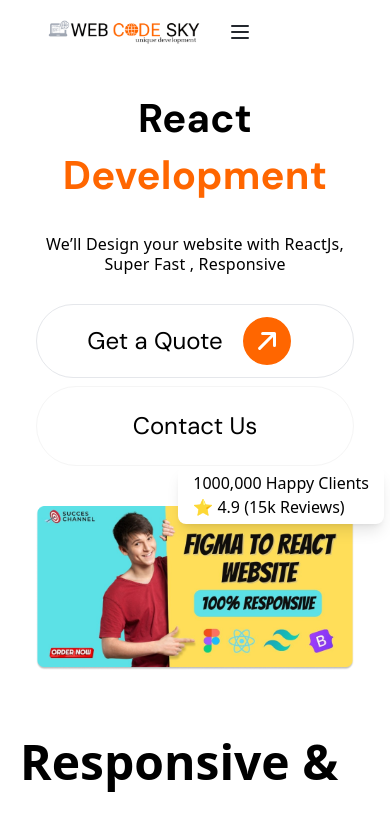
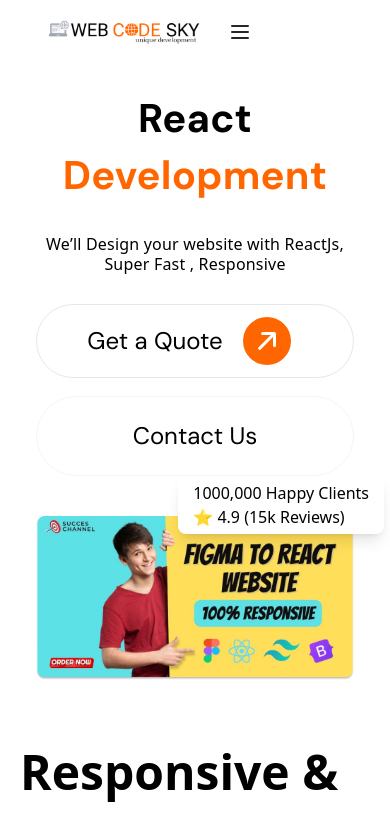
Before and after one commit to webcodesky/webcodesky-react, a React (Vite) app: page /service-details in a window 390 px wide. Shown: the top 813 px of the page. Built offline with nearby package versions, Linux system fonts and the light colour scheme.

Commit message:
Up to FAQ

```diff
--- a/src/Pages/ServiceDetails/ServiceDetailsBanner/ServiceDetailsBanner.jsx
+++ b/src/Pages/ServiceDetails/ServiceDetailsBanner/ServiceDetailsBanner.jsx
@@ -19,7 +19,7 @@
                         <BsFillArrowUpRightCircleFill />
                         </span>
                     </button>
-                    <button className="flex justify-center md:mt-[30px] md:mt-[10px] border-[1px] border-[#f5f5f5] rounded-[50px] md:gap-5">
+                    <button className="flex justify-center md:mt-[30px] mt-[10px] border-[1px] border-[#f5f5f5] rounded-[50px] md:gap-5">
                         <span className="dm-sans text-black hover:text-white text-[24px] leading-[100%] px-[25px] py-[27px]">
                         Contact Us
                         </span>
```
